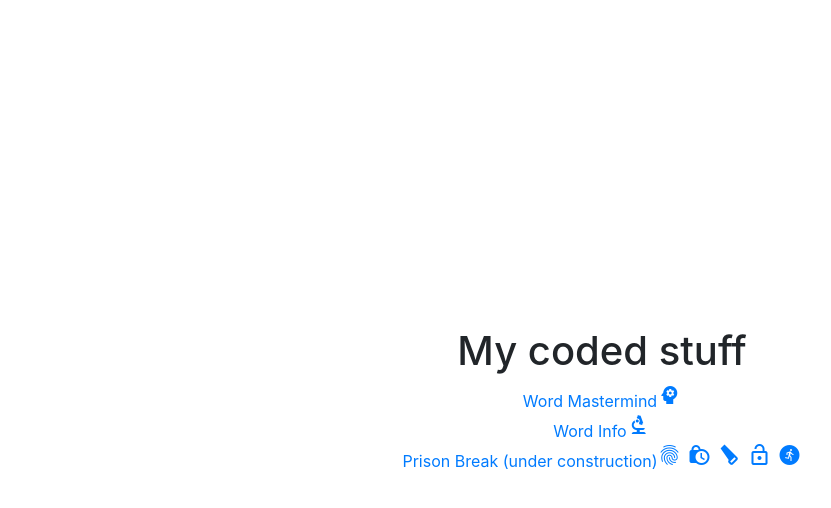
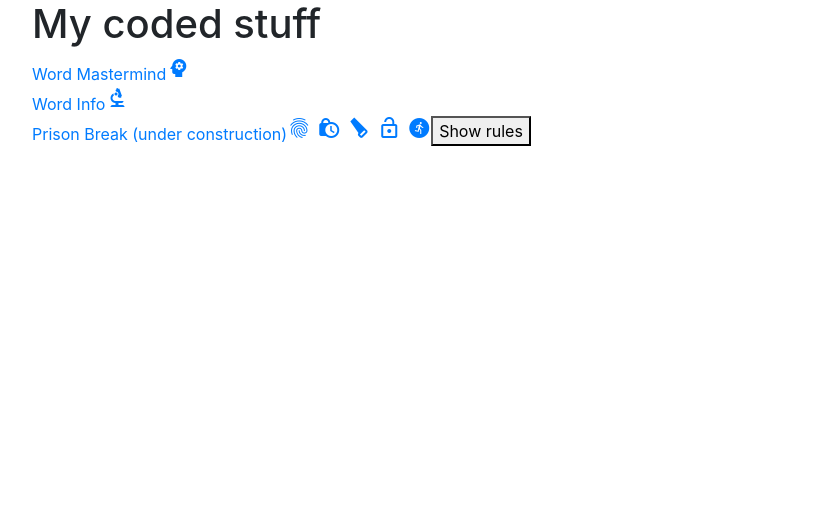
Before and after one commit to TileRunner/trcode, a Next.js app in the folder trapp/: page / in a window 1280 px wide. Shown: the top 508 px of the page, without its empty margins (38-869 px from the left). Built offline with nearby package versions, Linux system fonts and the light colour scheme.

Commit message:
Add pb rules on home page
With hide / show option. Also stopped using some of the styles that came with the app creation.

```diff
--- a/trapp/pages/index.js
+++ b/trapp/pages/index.js
@@ -1,28 +1,72 @@
 import Head from 'next/head'
-import styles from '../styles/Home.module.css'
+// import styles from '../styles/Home.module.css'
 import Link from 'next/link'
 import {BrowserView} from 'react-device-detect'
+import React, { useState } from 'react';
 
 export default function Home() {
+  const [descPb, setDescPb] = useState(false);
+
+  const toggleDescPb = () => {
+    setDescPb(!descPb);
+  }
   return (
-    <div className={styles.container}>
+    <div className="container">
       <Head>
         <title>Tile Runner App</title>
         <link rel="icon" href="/favicon.ico" />
       </Head>
-
+      <div className="row">
         <h1>My coded stuff</h1>
-
+      </div>
+      <div className="row">
         <Link href={`/wm/mastermind`}>
-        <a>Word Mastermind<span class="material-icons">psychology</span></a>
+          <a>Word Mastermind
+            <span class="material-icons">psychology</span>
+          </a>
         </Link>
+      </div>
+      <div className="row">
         <Link href={`/wi/wordinfo`}>
           <a>Word Info<span class="material-icons">biotech</span></a>
         </Link>
+      </div>
       <BrowserView>
+        <div className="row">
           <Link href={`/pb/prisonbreak2`}>
             <a>Prison Break (under construction)<span class="material-icons">fingerprint lock_clock carpenter lock_open run_circle</span></a>
           </Link>
+          <button id="toggleDescribePb" className="mybutton"
+            onClick={() => toggleDescPb()}
+          >
+            {descPb ? "Hide rules" : "Show rules"}
+          </button>
+          {descPb ?
+            <div className="container">
+              <div className="row">
+                <h1>Prison Break Rules</h1>
+              </div>
+              <div className="row">
+                <p>Prison Break is a two player crossword style game.</p>
+              </div>
+              <div className="row">
+                <ul>
+                  <li>You play two games, one as the Prisoners and one as the Guards. Whoever frees the most prisoners wins.</li>
+                  <li>When playing as the Prisoners, go to the lobby and enter a game id and start a new game. Tell your opponent the game id.</li>
+                  <li>When playing as the Guards, go to the lobby and enter the game id that your opponent gave you and join the game.</li>
+                  <li>Prisoners always play first.</li>
+                  <li>The first word played must touch the centre square.</li>
+                  <li>To free a prisoner, the Prisoners must play a tile on one of the special 💫 squares.</li>
+                  <li>A player may continue to make words when the opponent rack is empty (there is no point for Guards to do so).</li>
+                  <li>The game ends when both players agree it ends.</li>
+                  <li>Due to licensing restrictions, this game does not validate words against any lexicon.</li>
+                </ul>
+              </div>
+            </div>
+          :
+            <></>
+          }
+        </div>
       </BrowserView>
     </div>
   )
```
Also changed, not shown: 2 other files (tests, documents, lock files or other folders). Lines whose indentation alone changed are shown as unchanged.
